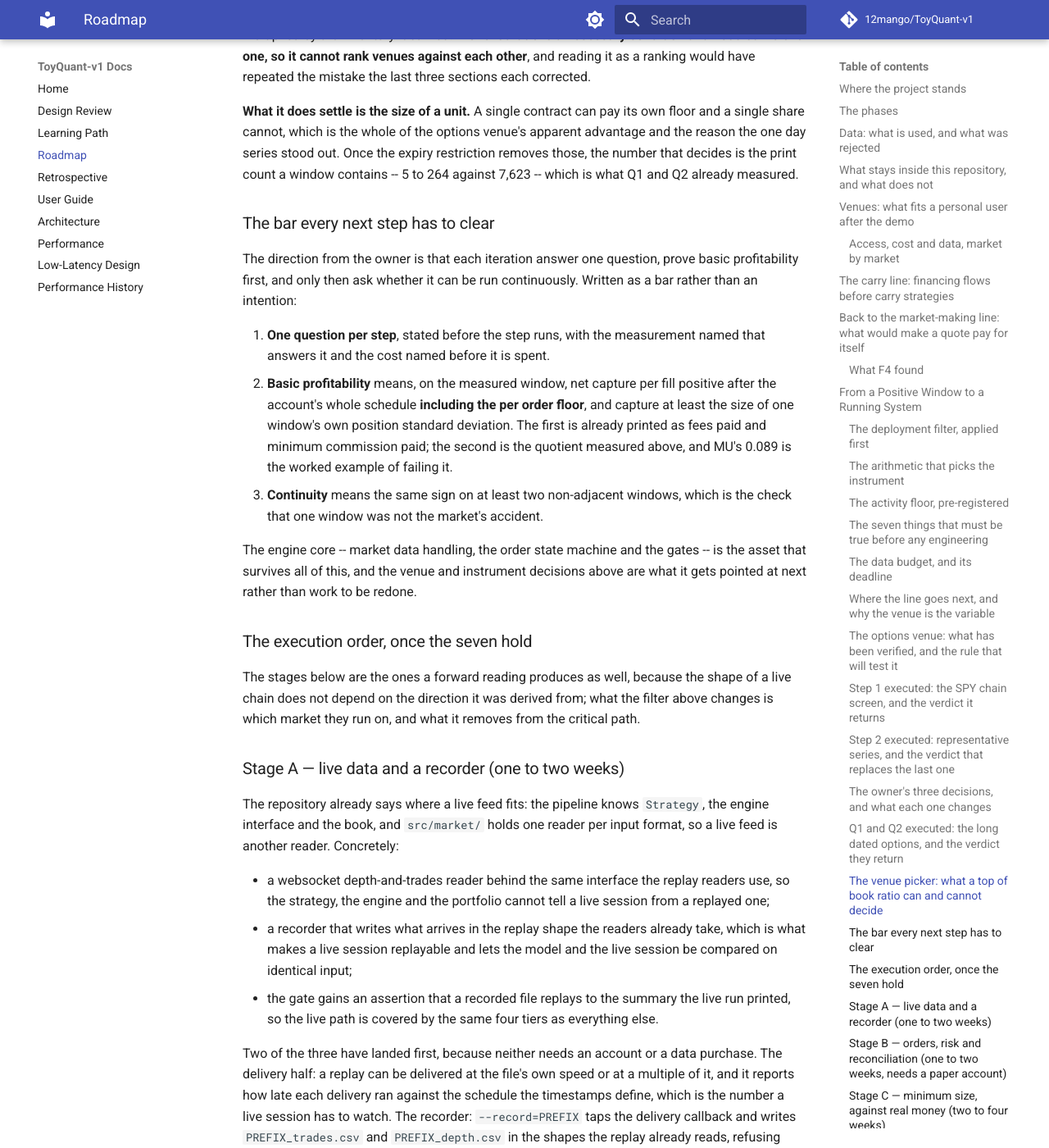
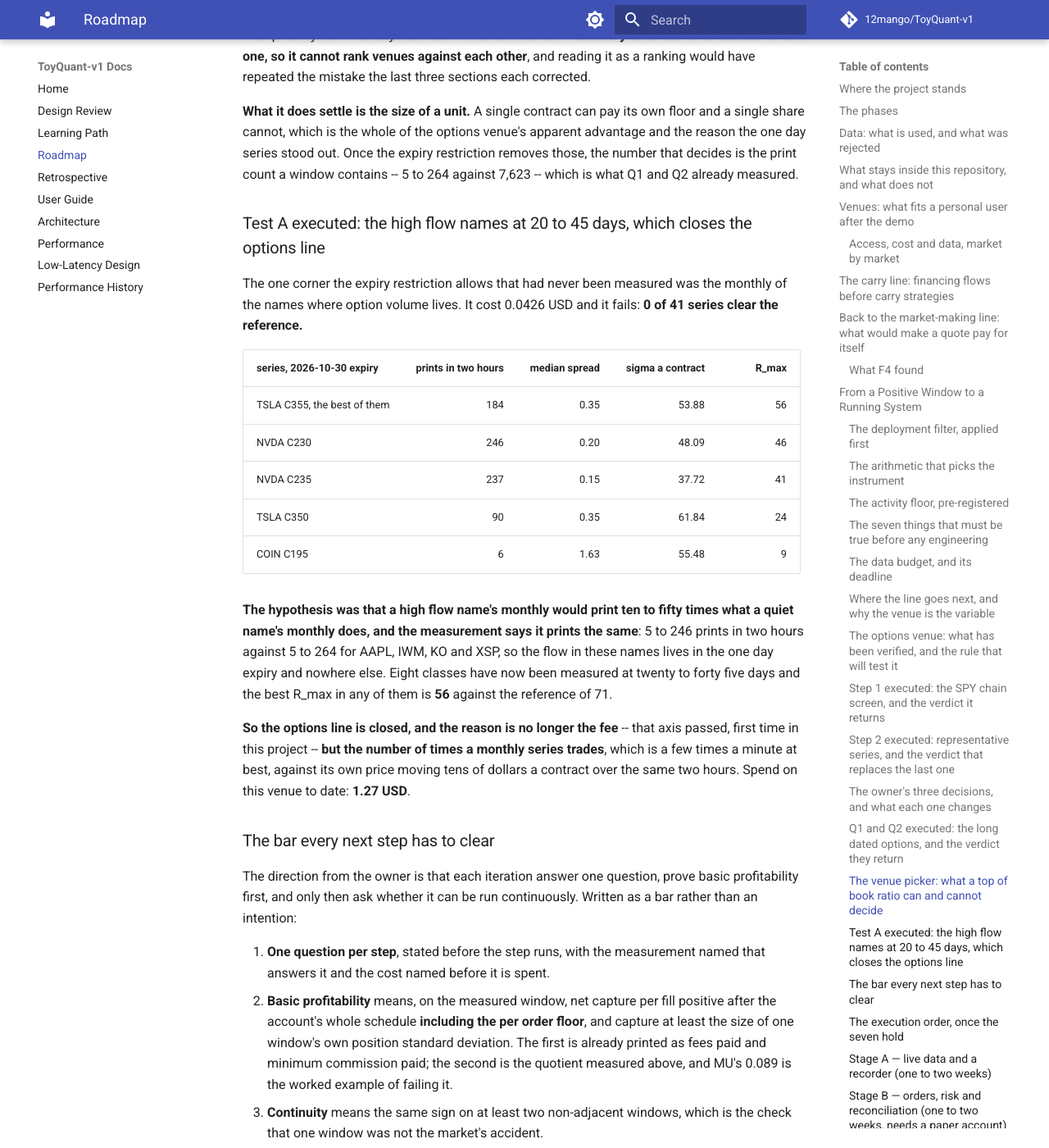
Before and after one commit to 12mango/ToyQuant-v1, an MkDocs documentation site: the page built from docs/ROADMAP.md, in a window 1280 px wide and 1400 px high, scrolled down 30282 px. Shown: the whole window at 82% size. Built offline with MkDocs 1.6.1 and Material for MkDocs 9.7.7, drawn with Linux system fonts in a browser that asks for light colours; comment, search, counter and statistics services are not loaded.

Commit message:
options: Run test A on the high flow names at 20 to 45 days, and close the line
The one corner the expiry restriction allows that had never been measured was the monthly of the names where option
volume lives -- TSLA, NVDA, PLTR and COIN, strikes within six percent of the money, the 2026-10-30 expiry. It cost
0.0426 USD and it fails: 0 of 41 series clear the 71 reference.

The hypothesis was that a high flow name's monthly would print ten to fifty times what a quiet name's monthly does.
It prints the same: 5 to 246 prints in two hours against 5 to 264 for AAPL, IWM, KO and XSP, so the flow in these
names lives in the one day expiry and nowhere else. The best series measured is a TSLA 355 call at R_max 56, with 184
prints, a 35 cent spread and a 53.88 USD sigma a contract.

Eight classes have now been measured at twenty to forty five days and none of them clears the reference, so the
options line is closed, and its closing reason is no longer the fee -- that axis passed for the first time in this
project -- but the number of times a monthly series trades against the distance its own price travels.

Spend on this venue to date: 1.27 USD.

Gate: all four tiers.

```diff
--- a/docs/ROADMAP.md
+++ b/docs/ROADMAP.md
@@ -868,6 +868,28 @@
 restriction removes those, the number that decides is the print count a window contains -- 5 to 264 against 7,623 --
 which is what Q1 and Q2 already measured.
 
+### Test A executed: the high flow names at 20 to 45 days, which closes the options line
+
+The one corner the expiry restriction allows that had never been measured was the monthly of the names where option
+volume lives. It cost 0.0426 USD and it fails: **0 of 41 series clear the reference.**
+
+| series, 2026-10-30 expiry | prints in two hours | median spread | sigma a contract | R_max |
+|---|---:|---:|---:|---:|
+| TSLA C355, the best of them | 184 | 0.35 | 53.88 | 56 |
+| NVDA C230 | 246 | 0.20 | 48.09 | 46 |
+| NVDA C235 | 237 | 0.15 | 37.72 | 41 |
+| TSLA C350 | 90 | 0.35 | 61.84 | 24 |
+| COIN C195 | 6 | 1.63 | 55.48 | 9 |
+
+**The hypothesis was that a high flow name's monthly would print ten to fifty times what a quiet name's monthly does,
+and the measurement says it prints the same**: 5 to 246 prints in two hours against 5 to 264 for AAPL, IWM, KO and
+XSP, so the flow in these names lives in the one day expiry and nowhere else. Eight classes have now been measured at
+twenty to forty five days and the best R_max in any of them is **56** against the reference of 71.
+
+**So the options line is closed, and the reason is no longer the fee** -- that axis passed, first time in this project
+-- **but the number of times a monthly series trades**, which is a few times a minute at best, against its own price
+moving tens of dollars a contract over the same two hours. Spend on this venue to date: **1.27 USD**.
+
 ### The bar every next step has to clear
 
 The direction from the owner is that each iteration answer one question, prove basic profitability first, and only then
```
